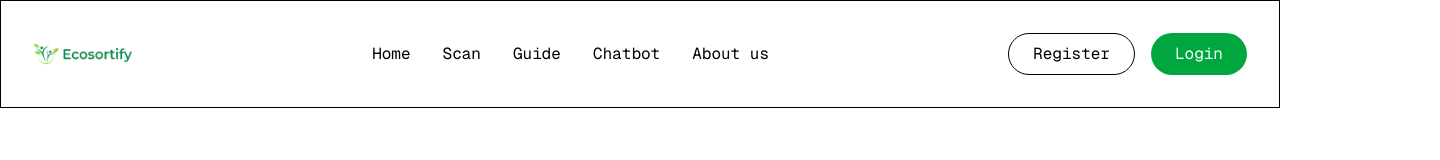
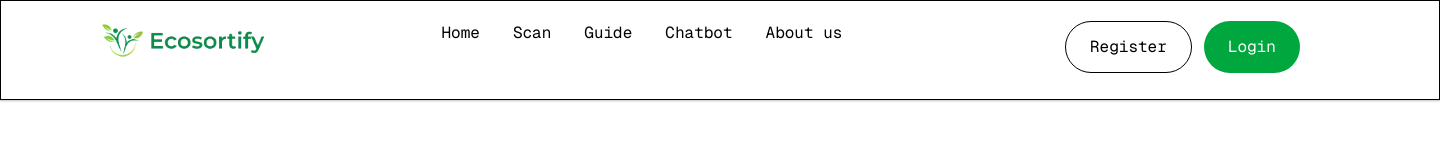
Before and after one commit to Idunnnn/Frontend-ecosortify, a Next.js app: page /scan in a window 1280 px wide. Shown: the top 160 px of the page, 1440 px wide, since content can reach past the window. Built offline with nearby package versions, Linux system fonts and the light colour scheme; no server answers.

Commit message:
perubahan kecil

```diff
--- a/src/components/templates/Web component/Header.jsx
+++ b/src/components/templates/Web component/Header.jsx
@@ -3,19 +3,50 @@ import Link from 'next/link'; // Assuming you are using Next.js for the Link com
 
 const Header = () => {
   return (
-    <header className="flex justify-between items-center p-8 z-10 relative text-black border border-black"> {/* Add text-white for header */}
-              <div className="flex items-center gap-2">
-                <Image src="/images/logo.png" alt="Ecosortify Logo" width={100} height={100} /> {/* Adjust path to your logo */}
+    <header style={{
+  width: '1440px',
+  height: '100px',
+  display: 'flex',
+  justifyContent: 'space-between',
+  paddingTop: '20px',
+  paddingRight: '100px',
+  paddingBottom: '20px',
+  paddingLeft: '100px',
+  boxShadow: '0px 1px 2px 0px rgba(0, 0, 0, 0.25)', // #00000040 is rgba(0,0,0,0.25)
+  backgroundColor: 'white', // "volour putih"
+  color: 'black', // text-black
+  border: '1px solid black', // border border-black
+  position: 'relative', // z-10 relative
+  zIndex: 10 // z-10 relative
+}}>
+  <div style={{
+    display: 'flex',
+    alignItems: 'center',
+    gap: '2px', // Assuming a small gap for logo and potential text if you add it back
+    width: '165px', // Overall div width for logo area
+    height: '39px' // Overall div height for logo area
+  }}>
+    <Image src="/images/logo.png" alt="Ecosortify Logo" width={165} height={39} /> {/* Applied your specified dimensions here */}
     {/* <span className="text-2xl font-bold">Ecosortify</span> */}
   </div>
-              <nav className="flex gap-8">
+  <nav style={{
+    display: 'flex',
+    gap: '33px',
+    width: '448px',
+    height: '28px'
+  }}>
     <Link href="/index" className="hover:text-green-300 transition">Home</Link>
     <Link href="/scan" className="hover:text-green-300 transition">Scan</Link>
     <Link href="/guide" className="hover:text-green-300 transition">Guide</Link>
     <Link href="/chatbot" className="hover:text-green-300 transition">Chatbot</Link>
     <Link href="/about" className="hover:text-green-300 transition">About us</Link>
   </nav>
-              <div className="flex gap-4">
+  <div style={{
+    display: 'flex',
+    gap: '12px',
+    width: '274px',
+    height: '52px'
+  }}>
     <button className="bg-transparent border border-black text-black px-6 py-2 rounded-full hover:bg-white hover:text-green-800 transition">Register</button>
     <button className="bg-green-600 text-white px-6 py-2 rounded-full hover:bg-green-700 transition">Login</button>
   </div>
--- a/src/pages/index.jsx
+++ b/src/pages/index.jsx
@@ -55,7 +55,7 @@ export default function Home() {
           <Image src="/images/logo.png" alt="Ecosortify Logo" width={100} height={100} />
         </div>
         <nav className="flex gap-8">
-          <a href="src/pages/index.jsx" className="hover:text-green-300 transition">Home</a>
+          <Link href="/index" className="hover:text-green-300 transition">Home</Link>
           <Link href="/scan" className="hover:text-green-300 transition">Scan</Link>
           <Link href="/guide" className="hover:text-green-300 transition">Guide</Link>
           <Link href="/chatbot" className="hover:text-green-300 transition">Chatbot</Link>
--- a/src/styles/globals.css
+++ b/src/styles/globals.css
@@ -1,6 +1,6 @@
 @import "tailwindcss";
 @import "./typography.css";
-@import url('https://fonts.googleapis.com/css2?family=Montserrat:ital,wght@0,100..900;1,100..900&display=swap');
+/* @import url('https://fonts.googleapis.com/css2?family=Montserrat:ital,wght@0,100..900;1,100..900&display=swap'); */
 
 :root {
   /* Background colors */
```
Lines whose indentation alone changed are shown as unchanged.
